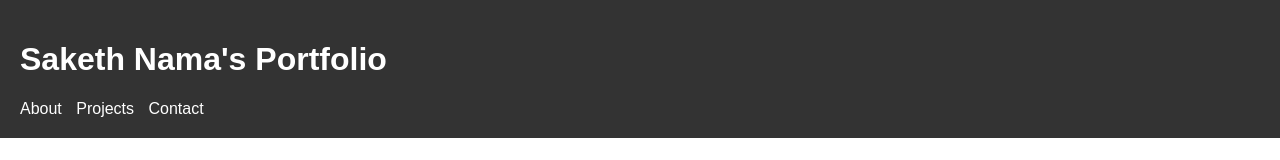
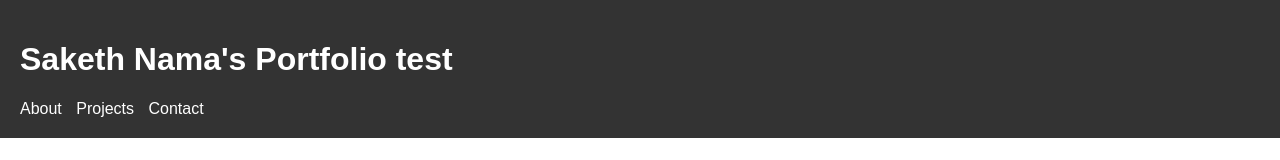
Before and after one commit to keithnama/portfolio, a plain HTML site: page index.html in a window 1280 px wide. Shown: the top 160 px of the page. Drawn offline with Linux system fonts and the light colour scheme.

Commit message:
Update index.html

```diff
--- a/index.html
+++ b/index.html
@@ -6,7 +6,7 @@
 </head>
 <body>
   <header>
-    <h1>Saketh Nama's Portfolio</h1>
+    <h1>Saketh Nama's Portfolio test</h1>
     <nav>
       <ul>
         <li><a href="#about">About</a></li>
```
